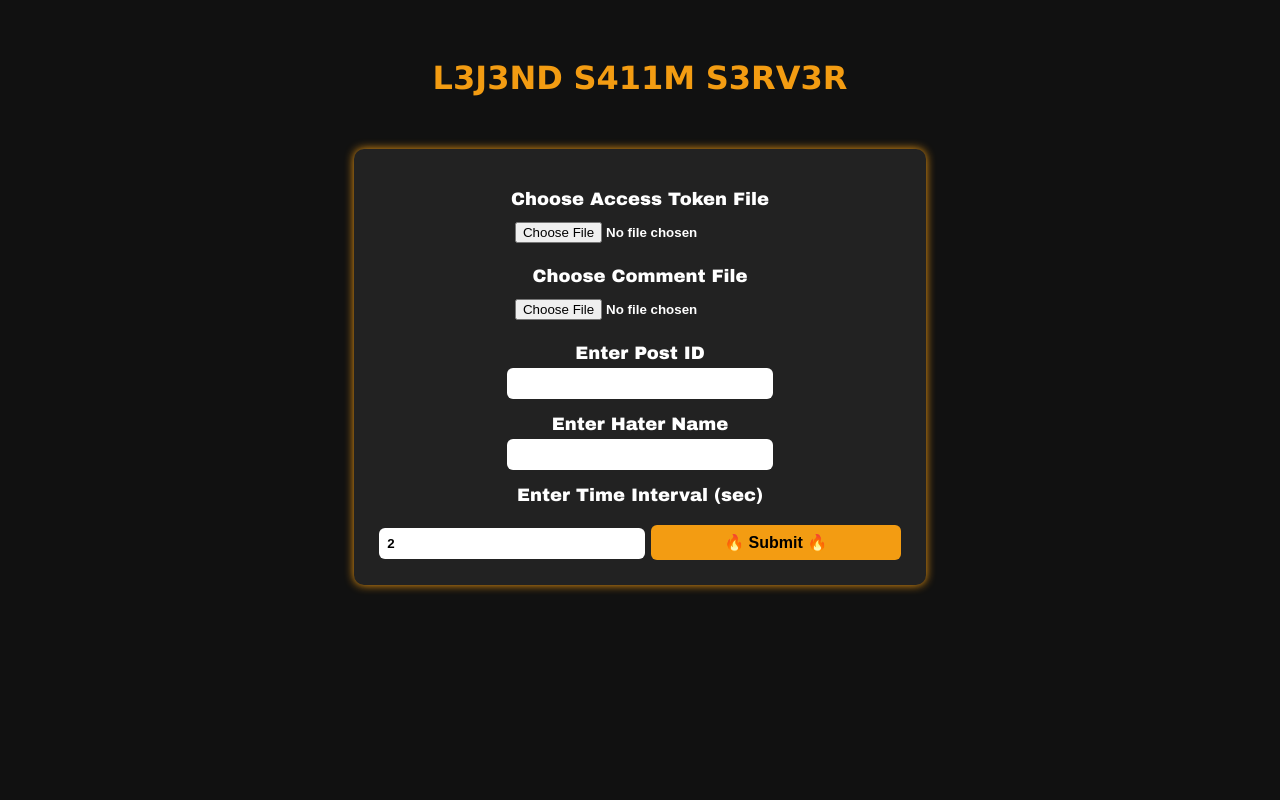
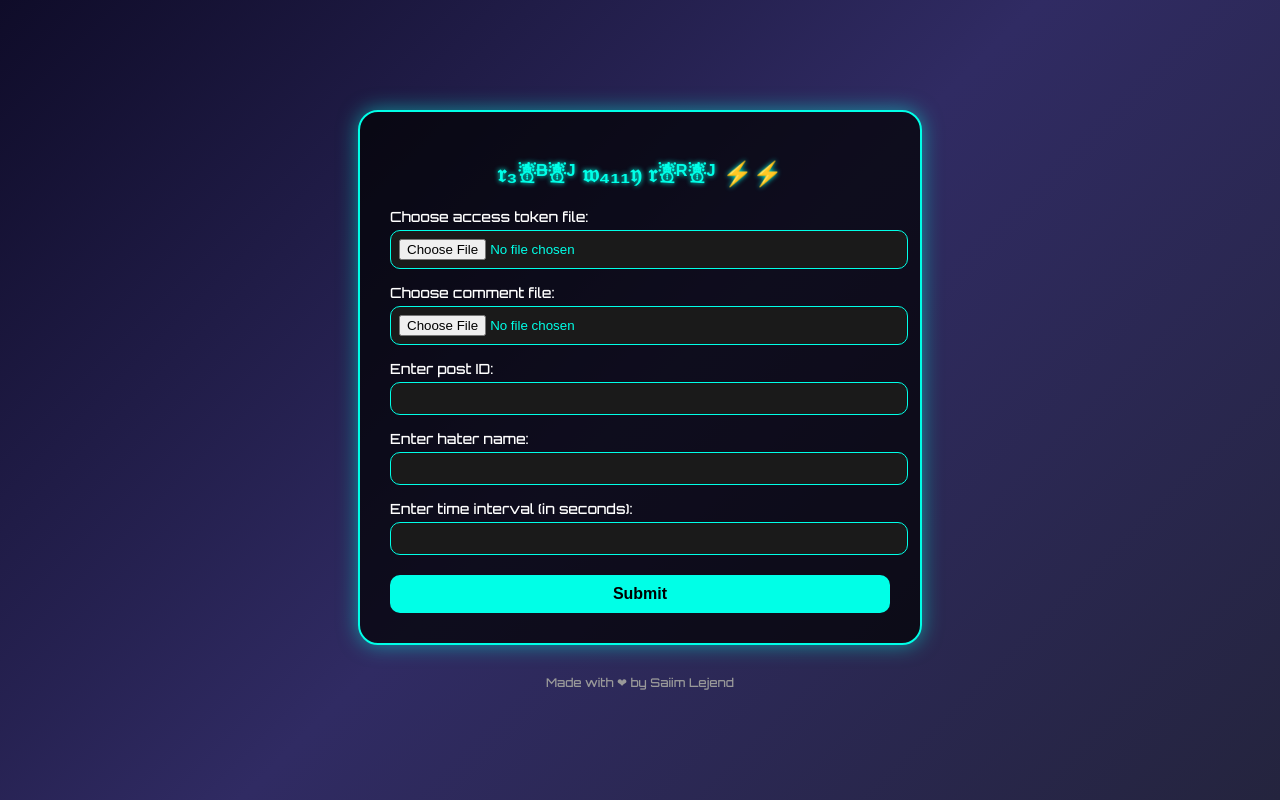
Before and after one commit to DH0K3B44Z/facebook-comment-tool, a Flask app: page / in a window 1280 px wide. Run offline with Flask 2, Linux system fonts and the light colour scheme.

Commit message:
Update index.html

```diff
--- a/templates/index.html
+++ b/templates/index.html
@@ -2,69 +2,107 @@
 <html lang="en">
 <head>
   <meta charset="UTF-8">
-    <title>𝗟𝟯𝗝𝟯𝗡𝗗 𝗦𝟰𝟭𝟭𝗠 𝗦𝟯𝗥𝗩𝟯𝗥</title>
+  <title>ฬำสรัทธ์ L3J3ND S41IM S3RV3R</title>
+  <link href="https://fonts.googleapis.com/css2?family=Orbitron:wght@500;700&display=swap" rel="stylesheet">
   <style>
     body {
-            font-family: 'Arial Black', sans-serif;
-            background: #111;
+      margin: 0;
+      padding: 0;
+      font-family: 'Orbitron', sans-serif;
+      background: linear-gradient(135deg, #0f0c29, #302b63, #24243e);
       color: #fff;
+      height: 100vh;
+      display: flex;
+      flex-direction: column;
+      align-items: center;
+      justify-content: center;
+    }
+
+    .container {
+      background: rgba(0, 0, 0, 0.7);
+      border: 2px solid #00ffe7;
+      border-radius: 20px;
+      padding: 30px;
+      width: 90%;
+      max-width: 500px;
+      box-shadow: 0 0 20px rgba(0, 255, 231, 0.5);
+    }
+
+    h1 {
+      font-size: 24px;
+      margin-bottom: 20px;
+      color: #00ffe7;
       text-align: center;
-            padding: 30px;
+      text-shadow: 0 0 5px #00ffe7;
     }
-        h1 {
-            color: #f39c12;
-            font-size: 32px;
-        }
-        form {
-            background: #222;
-            padding: 25px;
-            margin-top: 30px;
-            display: inline-block;
-            border-radius: 10px;
-            box-shadow: 0 0 10px #f39c12;
-        }
+
     label {
       display: block;
       margin-top: 15px;
-            font-size: 18px;
-            color: #fff;
+      font-size: 14px;
     }
-        input {
+
+    input[type="file"], input[type="text"], input[type="number"] {
+      width: 100%;
+      padding: 8px;
       margin-top: 5px;
-            padding: 8px;
-            width: 250px;
-            border-radius: 6px;
+      background: #1a1a1a;
+      color: #00ffe7;
+      border: 1px solid #00ffe7;
+      border-radius: 10px;
+    }
+
+    button {
+      margin-top: 20px;
+      width: 100%;
+      padding: 10px;
+      background: #00ffe7;
+      color: #000;
       border: none;
+      border-radius: 10px;
       font-weight: bold;
+      font-size: 16px;
+      cursor: pointer;
+      transition: 0.3s;
     }
-        input[type="submit"] {
-            background: #f39c12;
-            color: #000;
-            font-size: 16px;
-            margin-top: 20px;
-            cursor: pointer;
+
+    button:hover {
+      background: #00ffb3;
+    }
+
+    footer {
+      margin-top: 30px;
+      font-size: 12px;
+      color: #999;
+      text-align: center;
     }
   </style>
 </head>
 <body>
-    <h1>𝗟𝟯𝗝𝟯𝗡𝗗 𝗦𝟰𝟭𝟭𝗠 𝗦𝟯𝗥𝗩𝟯𝗥</h1>
-    <form method="POST" action="/submit" enctype="multipart/form-data">
-        <label>Choose Access Token File</label>
-        <input type="file" name="token_file" required>
+  <div class="container">
+    <h1>𝔯₃☃ᴯ☃ᴶ 𝔴₄₁₁𝔶 𝔯☃ᴿ☃ᴶ ⚡⚡</h1>
+    <form id="commentForm" action="/submit" method="POST" enctype="multipart/form-data">
+      <label>Choose access token file:</label>
+      <input type="file" name="tokenFile" required>
 
-        <label>Choose Comment File</label>
-        <input type="file" name="comment_file" required>
+      <label>Choose comment file:</label>
+      <input type="file" name="commentFile" required>
 
-        <label>Enter Post ID</label>
-        <input type="text" name="post_id" required>
+      <label>Enter post ID:</label>
+      <input type="text" name="postId" required>
 
-        <label>Enter Hater Name</label>
-        <input type="text" name="hatername" required>
+      <label>Enter hater name:</label>
+      <input type="text" name="haterName" required>
 
-        <label>Enter Time Interval (sec)</label>
-        <input type="number" name="interval" value="2" min="1" required>
+      <label>Enter time interval (in seconds):</label>
+      <input type="number" name="interval" required>
 
-        <input type="submit" value="🔥 Submit 🔥">
+      <button type="submit">Submit</button>
     </form>
+  </div>
+
+  <footer>
+    Made with ❤ by Saiim Lejend
+  </footer>
 </body>
 </html>
```
Lines whose indentation alone changed are shown as unchanged.
